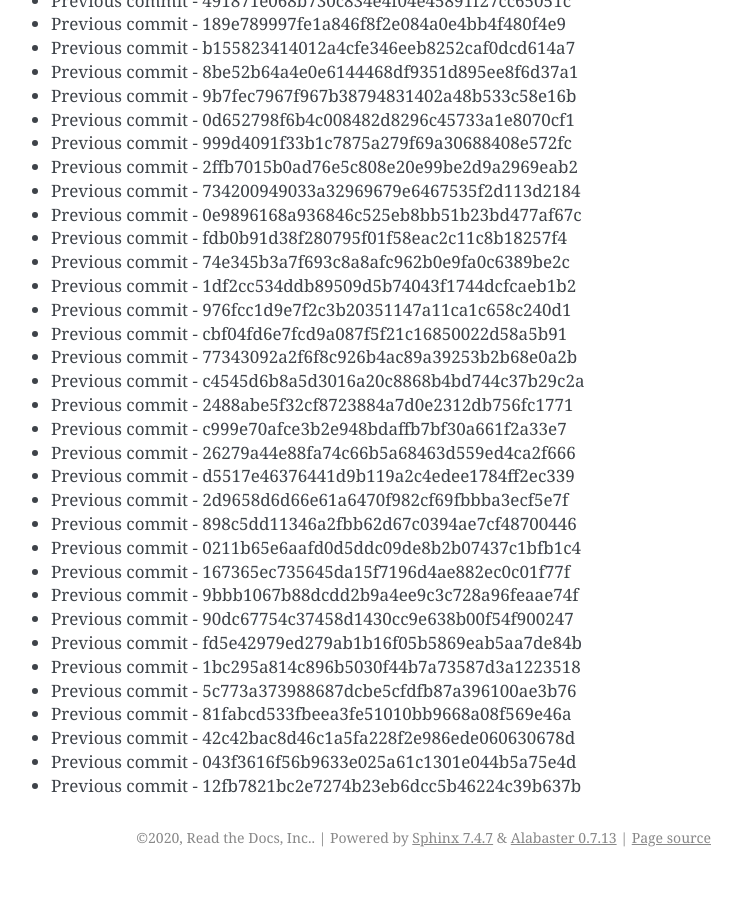
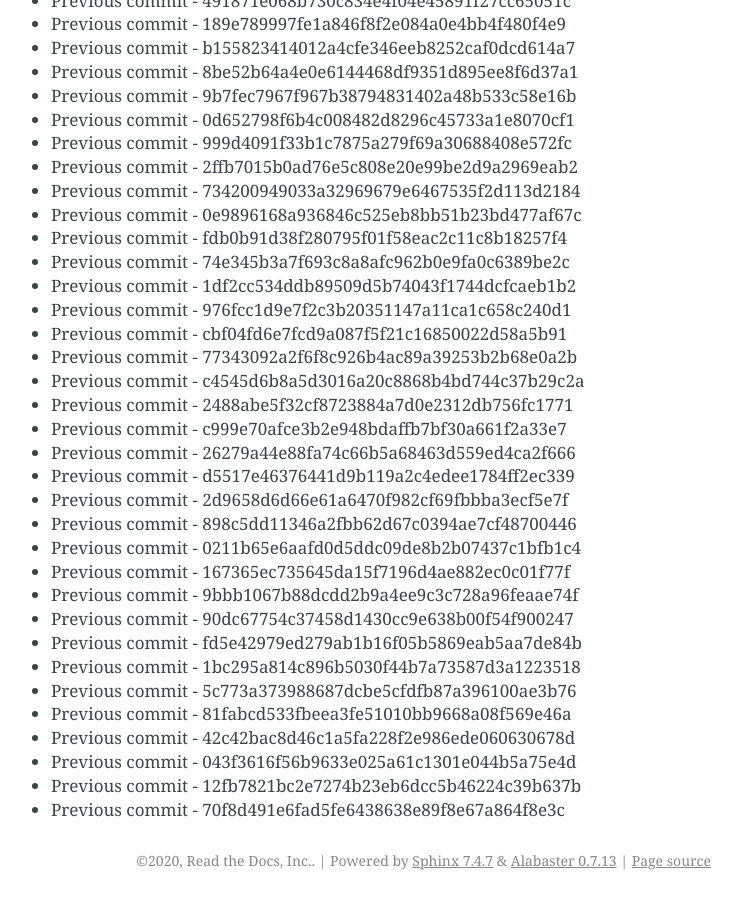
Before and after one commit to readthedocs/rtd-git-stresstest, a Sphinx documentation site: the page built from docs/updates.rst, in a window 1280 px wide and 900 px high, scrolled down 28188 px. Shown: the whole window, without its empty margins (399-1141 px from the left). Built offline with Sphinx 7.4.7, drawn with Linux system fonts in a browser that asks for light colours; before the commit the page ends 29065 px from its top, so only the background shows below that.

Commit message:
Generating commit from previous: 70f8d491e6fad5fe6438638e89f8e67a864f8e3c

```diff
--- a/docs/updates.rst
+++ b/docs/updates.rst
@@ -1216,3 +1216,4 @@ It can be tested for any performance characteristics.
 * Previous commit - 42c42bac8d46c1a5fa228f2e986ede060630678d
 * Previous commit - 043f3616f56b9633e025a61c1301e044b5a75e4d
 * Previous commit - 12fb7821bc2e7274b23eb6dcc5b46224c39b637b
+* Previous commit - 70f8d491e6fad5fe6438638e89f8e67a864f8e3c
```
